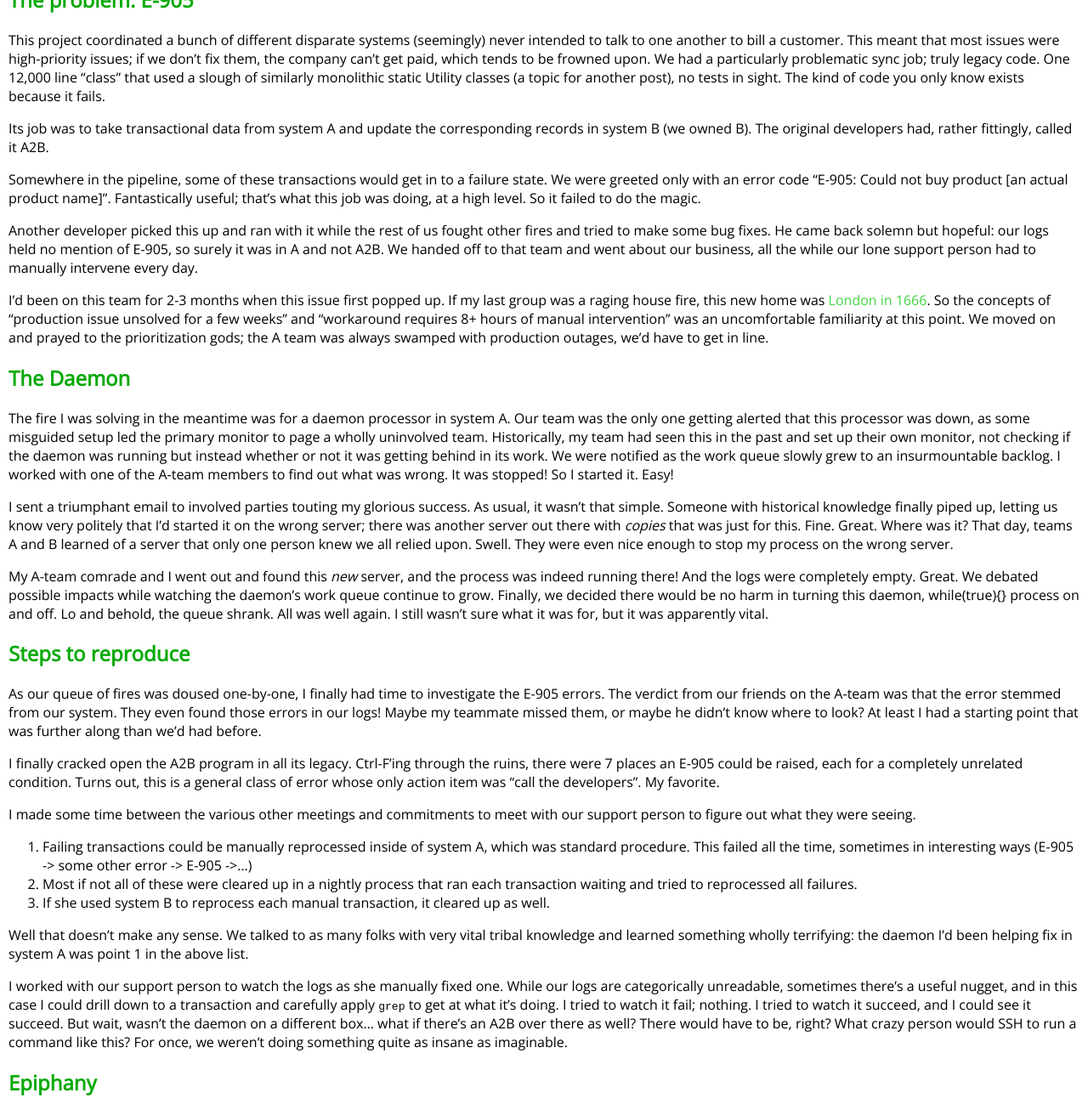
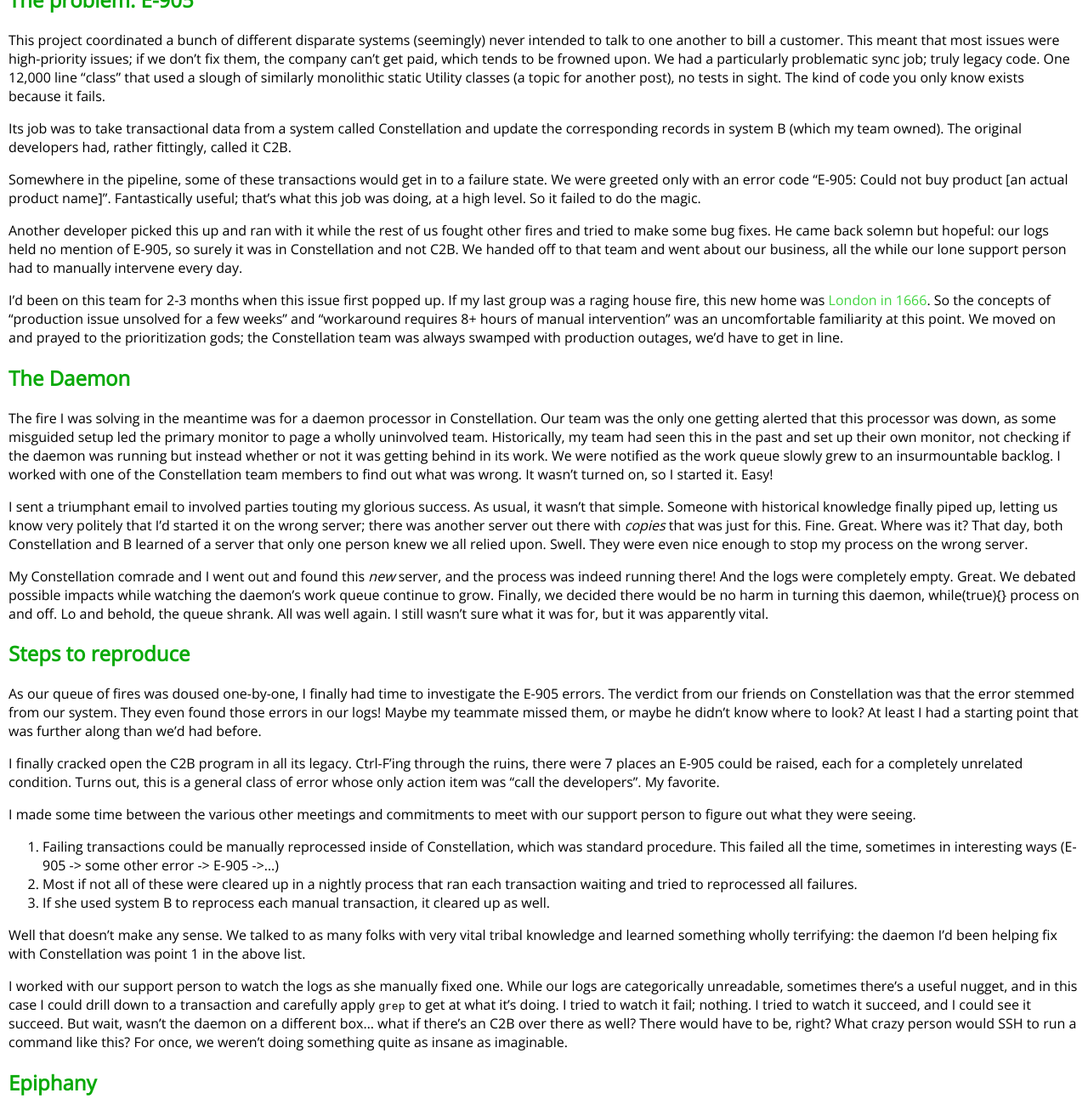
Before and after one commit to icbat/icbat.github.io, a Jekyll site: the page built from writing/_posts/2015-02-18-off-by-6.md, in a window 1280 px wide and 1400 px high, scrolled down 265 px, cut to the strip 0-1306 px from the top of the window. Shown: the whole strip at 85% size. Built offline with Jekyll 4.4.1, drawn with Linux system fonts in a browser that asks for light colours; some of the changed text lies outside the part shown.

Commit message:
Changing from team A to Constellation
thanks to @rasbury for pointing this idea out

```diff
--- a/writing/_posts/2015-02-18-off-by-6.md
+++ b/writing/_posts/2015-02-18-off-by-6.md
@@ -11,47 +11,47 @@ All examples below have been reconstructed from memory to try and communicate th
 
 This project coordinated a bunch of different disparate systems (seemingly) never intended to talk to one another to bill a customer. This meant that most issues were high-priority issues; if we don't fix them, the company can't get paid, which tends to be frowned upon. We had a particularly problematic sync job; truly legacy code. One 12,000 line "class" that used a slough of similarly monolithic static Utility classes (a topic for another post), no tests in sight. The kind of code you only know exists because it fails.
 
-Its job was to take transactional data from system A and update the corresponding records in system B (we owned B). The original developers had, rather fittingly, called it A2B.
+Its job was to take transactional data from a system called Constellation and update the corresponding records in system B (which my team owned). The original developers had, rather fittingly, called it C2B.
 
 Somewhere in the pipeline, some of these transactions would get in to a failure state. We were greeted only with an error code "E-905:  Could not buy product [an actual product name]". Fantastically useful; that's what this job was doing, at a high level. So it failed to do the magic.
 
-Another developer picked this up and ran with it while the rest of us fought other fires and tried to make some bug fixes. He came back solemn but hopeful:  our logs held no mention of E-905, so surely it was in A and not A2B. We handed off to that team and went about our business, all the while our lone support person had to manually intervene every day.
+Another developer picked this up and ran with it while the rest of us fought other fires and tried to make some bug fixes. He came back solemn but hopeful:  our logs held no mention of E-905, so surely it was in Constellation and not C2B. We handed off to that team and went about our business, all the while our lone support person had to manually intervene every day.
 
-I'd been on this team for 2-3 months when this issue first popped up. If my last group was a raging house fire, this new home was [London in 1666](https://en.wikipedia.org/wiki/Great_Fire_of_London). So the concepts of "production issue unsolved for a few weeks" and "workaround requires 8+ hours of manual intervention" was an uncomfortable familiarity at this point. We moved on and prayed to the prioritization gods; the A team was always swamped with production outages, we'd have to get in line.
+I'd been on this team for 2-3 months when this issue first popped up. If my last group was a raging house fire, this new home was [London in 1666](https://en.wikipedia.org/wiki/Great_Fire_of_London). So the concepts of "production issue unsolved for a few weeks" and "workaround requires 8+ hours of manual intervention" was an uncomfortable familiarity at this point. We moved on and prayed to the prioritization gods; the Constellation team was always swamped with production outages, we'd have to get in line.
 
 ## The Daemon
 
-The fire I was solving in the meantime was for a daemon processor in system A. Our team was the only one getting alerted that this processor was down, as some misguided setup led the primary monitor to page a wholly uninvolved team. Historically, my team had seen this in the past and set up their own monitor, not checking if the daemon was running but instead whether or not it was getting behind in its work. We were notified as the work queue slowly grew to an insurmountable backlog. I worked with one of the A-team members to find out what was wrong. It was stopped! So I started it. Easy!
+The fire I was solving in the meantime was for a daemon processor in Constellation. Our team was the only one getting alerted that this processor was down, as some misguided setup led the primary monitor to page a wholly uninvolved team. Historically, my team had seen this in the past and set up their own monitor, not checking if the daemon was running but instead whether or not it was getting behind in its work. We were notified as the work queue slowly grew to an insurmountable backlog. I worked with one of the Constellation team members to find out what was wrong. It wasn't turned on, so I started it. Easy!
 
-I sent a triumphant email to involved parties touting my glorious success. As usual, it wasn't that simple. Someone with historical knowledge finally piped up, letting us know very politely that I'd started it on the wrong server; there was another server out there with _copies_ that was just for this. Fine. Great. Where was it? That day, teams A and B learned of a server that only one person knew we all relied upon. Swell. They were even nice enough to stop my process on the wrong server.
+I sent a triumphant email to involved parties touting my glorious success. As usual, it wasn't that simple. Someone with historical knowledge finally piped up, letting us know very politely that I'd started it on the wrong server; there was another server out there with _copies_ that was just for this. Fine. Great. Where was it? That day, both Constellation and B learned of a server that only one person knew we all relied upon. Swell. They were even nice enough to stop my process on the wrong server.
 
-My A-team comrade and I went out and found this _new_ server, and the process was indeed running there! And the logs were completely empty. Great. We debated possible impacts while watching the daemon's work queue continue to grow. Finally, we decided there would be no harm in turning this daemon, while(true){} process on and off. Lo and behold, the queue shrank. All was well again. I still wasn't sure what it was for, but it was apparently vital.
+My Constellation comrade and I went out and found this _new_ server, and the process was indeed running there! And the logs were completely empty. Great. We debated possible impacts while watching the daemon's work queue continue to grow. Finally, we decided there would be no harm in turning this daemon, while(true){} process on and off. Lo and behold, the queue shrank. All was well again. I still wasn't sure what it was for, but it was apparently vital.
 
 ## Steps to reproduce
 
-As our queue of fires was doused one-by-one, I finally had time to investigate the E-905 errors. The verdict from our friends on the A-team was that the error stemmed from our system. They even found those errors in our logs! Maybe my teammate missed them, or maybe he didn't know where to look? At least I had a starting point that was further along than we'd had before.
+As our queue of fires was doused one-by-one, I finally had time to investigate the E-905 errors. The verdict from our friends on Constellation was that the error stemmed from our system. They even found those errors in our logs! Maybe my teammate missed them, or maybe he didn't know where to look? At least I had a starting point that was further along than we'd had before.
 
-I finally cracked open the A2B program in all its legacy. Ctrl-F'ing through the ruins, there were 7 places an E-905 could be raised, each for a completely unrelated condition. Turns out, this is a general class of error whose only action item was "call the developers". My favorite.
+I finally cracked open the C2B program in all its legacy. Ctrl-F'ing through the ruins, there were 7 places an E-905 could be raised, each for a completely unrelated condition. Turns out, this is a general class of error whose only action item was "call the developers". My favorite.
 
 I made some time between the various other meetings and commitments to meet with our support person to figure out what they were seeing.
 
-1. Failing transactions could be manually reprocessed inside of system A, which was standard procedure. This failed all the time, sometimes in interesting ways (E-905 -> some other error -> E-905 ->...)
+1. Failing transactions could be manually reprocessed inside of Constellation, which was standard procedure. This failed all the time, sometimes in interesting ways (E-905 -> some other error -> E-905 ->...)
 2. Most if not all of these were cleared up in a nightly process that ran each transaction waiting and tried to reprocessed all failures.
 3. If she used system B to reprocess each manual transaction, it cleared up as well.
 
-Well that doesn't make any sense. We talked to as many folks with very vital tribal knowledge and learned something wholly terrifying:  the daemon I'd been helping fix in system A was point 1 in the above list.
+Well that doesn't make any sense. We talked to as many folks with very vital tribal knowledge and learned something wholly terrifying:  the daemon I'd been helping fix with Constellation was point 1 in the above list.
 
-I worked with our support person to watch the logs as she manually fixed one. While our logs are categorically unreadable, sometimes there's a useful nugget, and in this case I could drill down to a transaction and carefully apply `grep` to get at what it's doing. I tried to watch it fail; nothing. I tried to watch it succeed, and I could see it succeed. But wait, wasn't the daemon on a different box... what if there's an A2B over there as well? There would have to be, right? What crazy person would SSH to run a command like this? For once, we weren't doing something quite as insane as imaginable.
+I worked with our support person to watch the logs as she manually fixed one. While our logs are categorically unreadable, sometimes there's a useful nugget, and in this case I could drill down to a transaction and carefully apply `grep` to get at what it's doing. I tried to watch it fail; nothing. I tried to watch it succeed, and I could see it succeed. But wait, wasn't the daemon on a different box... what if there's an C2B over there as well? There would have to be, right? What crazy person would SSH to run a command like this? For once, we weren't doing something quite as insane as imaginable.
 
 ## Epiphany
 
 {% gist icbat/c664fa1d4ac94bf83b54 %}
 
-Huh, there were logs after all; they were just on a box that no one knew existed. Fine. That second message makes it look like we're sending bad data through to the system. I consulted an expert in the system, he immediately thought the negative dates were the problem. We ran some isolated tests and changing those to any non-negative date let that transaction go through. Where are those negatives coming from, though? The dates on the business object itself in system A's GUI seem fine; they're formatted the same as successful transactions and the numbers all seem sane. That's the kind of thing manual inspection often reveals; we're used to seeing users enter things incorrectly, with no care. That wasn't the case here, so where do those come from, anyway? Now we've got logs and line numbers, we found the following snippets:
+Huh, there were logs after all; they were just on a box that no one knew existed. Fine. That second message makes it look like we're sending bad data through to the system. I consulted an expert in the system, he immediately thought the negative dates were the problem. We ran some isolated tests and changing those to any non-negative date let that transaction go through. Where are those negatives coming from, though? The dates on the business object itself in Constellation's GUI seem fine; they're formatted the same as successful transactions and the numbers all seem sane. That's the kind of thing manual inspection often reveals; we're used to seeing users enter things incorrectly, with no care. That wasn't the case here, so where do those come from, anyway? Now we've got logs and line numbers, we found the following snippets:
 
 {% gist icbat/ed53c7ac698ff714726b %}
 
-Negative dates don't make much sense, but in the context of the code, this'll get you pretty close. But this should fail every single time, right? It would have been failing since this code was written! No code changes were made!
+For the uninformed, [Unix time](https://en.wikipedia.org/wiki/Unix_time) involves counting seconds from an arbitrary point in time. The Unix epoch is 1 Jan, 1970 at Midnight UTC/GMT. So why does our program's getZeroDate() return a date 6 hours, or rather 21600 seconds, before the epoch? And if this is returning a constant date, wouldn't this give me a time 21600 seconds before 0 each time it runs? How has this ever worked?
 
 A six hour difference is a very big red flag where I'm from, though. This team struggles with this all the time. One of our systems is in UTC, the other is in local time, which is UTC-6. _Well, butts_. We ran a quick `date` command on each system (BS and Node1), and they were indeed in different time zones.
 
```
